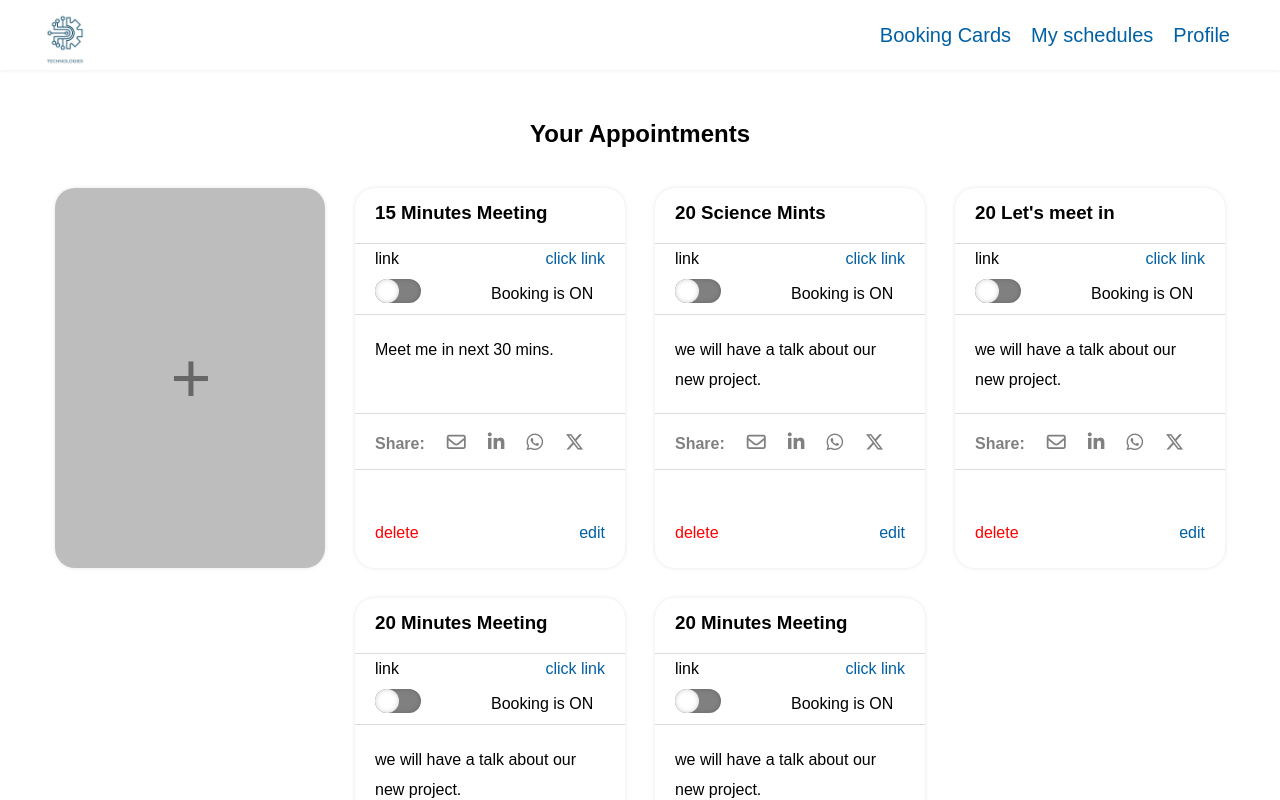
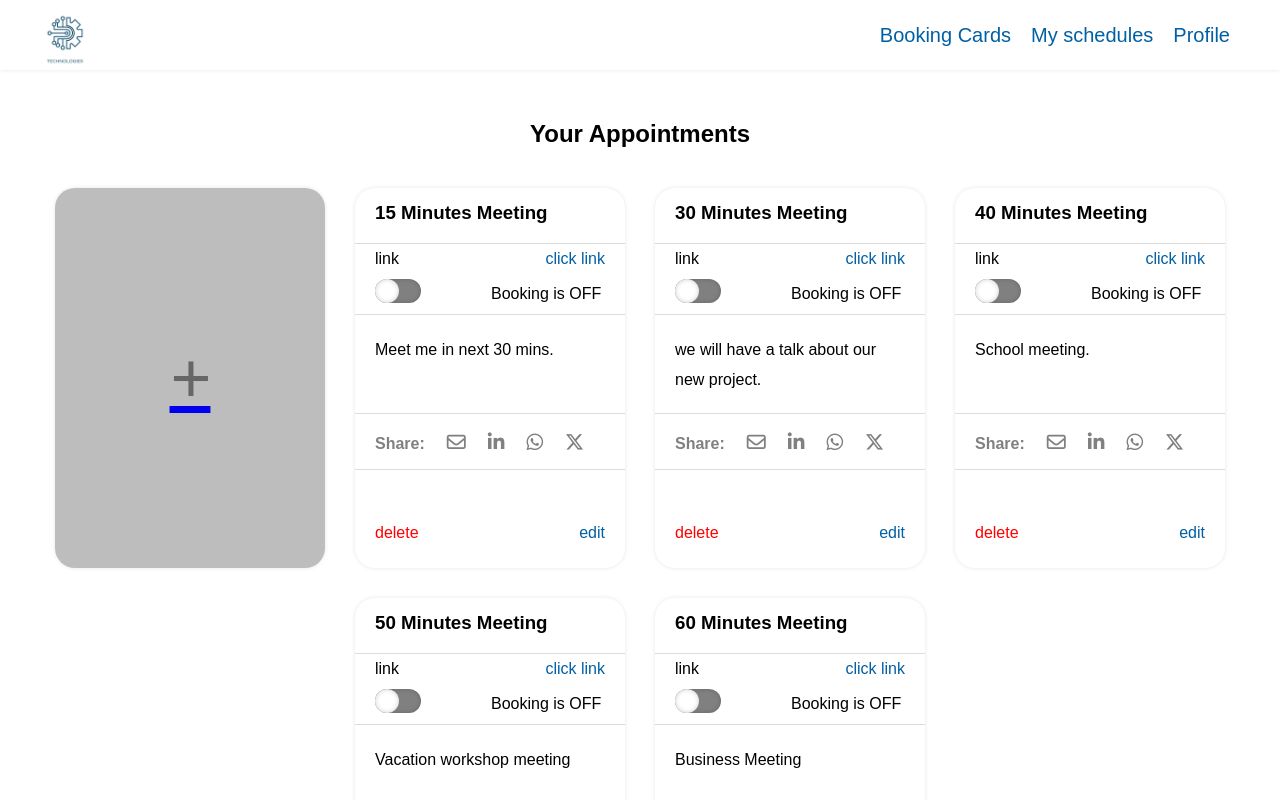
Before and after one commit to Saddamwassan/React, a React (Vite) app in the folder BookingApp/: page /dashboard in a window 1280 px wide. Shown: the top 800 px of the page. Built offline with nearby package versions, Linux system fonts and the light colour scheme; the HTML template or start-up script is replaced by a standard one.

Commit message:
added bookingform

```diff
--- a/BookingApp/src/App.jsx
+++ b/BookingApp/src/App.jsx
@@ -5,6 +5,7 @@ import {createBrowserRouter,RouterProvider} from 'react-router-dom'
 import Myschedules from "./components/Myschedules"
 import Profile from "./components/Profile"
 import Dashboard from "./components/dashboard"
+import BookingForm from "./components/BookingForm"
 export default function App(){
   const router = createBrowserRouter([
     {
@@ -22,6 +23,10 @@ export default function App(){
     {
       path:'/profile',
       element:<Profile/>
+    },
+    {
+      path:'/bookingform',
+      element:<BookingForm />
     }
   ])
   return(
--- /dev/null
+++ b/BookingApp/src/components/BookingForm.jsx
@@ -0,0 +1,9 @@
+import React from 'react'
+
+function BookingForm() {
+  return (
+    <div>BookingForm</div>
+  )
+}
+
+export default BookingForm
--- a/BookingApp/src/components/Card.jsx
+++ b/BookingApp/src/components/Card.jsx
@@ -1,6 +1,7 @@
-import React from 'react'
+import React ,{useState}from 'react'
 import "../styles/card.css"
 function Card({data}) {
+  const[isOn,setStatus] = useState(false);
   return (
     <div className='card'>
       <h3>{`${data.duration} ${data.title}`}</h3>
@@ -10,8 +11,8 @@ function Card({data}) {
       </div>
       {/* booking status  */}
       <div className="status">
-          <input className="slider" type="checkbox" />
-          <span>Booking is ON</span>
+          <input className="slider" type="checkbox" onClick = {()=>setStatus(isBooking=>!isBooking)}/>
+          <span>Booking is {isOn?"ON":"OFF"}</span>
       </div>
       <div className="description">
         <p>{data.description}</p>
--- a/BookingApp/src/components/Dbody.jsx
+++ b/BookingApp/src/components/Dbody.jsx
@@ -2,6 +2,7 @@ import React from 'react'
 import Card from './Card'
 // import "../styles/dashboard.css"
 import cardDetail from "./mydata"
+import { Link } from 'react-router-dom'
 function Dbody() {
   return (
     <div className='dbody'>
@@ -9,12 +10,14 @@ function Dbody() {
         <h2>Your Appointments</h2>
         </div>
         <div className="cards">
+        <Link to="../bookingform">
             <div className="addcard">
             <i className="fa-duotone fa-plus addcardicon"></i>
-            </div>
+        </div>
+        </Link>
        {
-        cardDetail.map((item)=>
-        <Card data={item}/>)
+        cardDetail.map((item,index)=>
+        <Card data={item} key={index}/>)
        }
 
 
--- a/BookingApp/src/components/Myschedules.jsx
+++ b/BookingApp/src/components/Myschedules.jsx
@@ -1,8 +1,12 @@
 import React from 'react'
+import Nav from './nav'
 
 function Myschedules() {
   return (
+    <>
+    <Nav/>
     <div>Myschedules</div>
+    </>
   )
 }
 
--- a/BookingApp/src/components/Profile.jsx
+++ b/BookingApp/src/components/Profile.jsx
@@ -1,8 +1,12 @@
 import React from 'react'
+import Nav from './nav'
 
 function Profile() {
   return (
+    <>
+    <Nav />
     <div>Profile</div>
+    </>
   )
 }
 
--- a/BookingApp/src/components/mydata.jsx
+++ b/BookingApp/src/components/mydata.jsx
@@ -7,32 +7,32 @@ export default[
        description:` Meet me in next 30 mins.`
     },
     {
-        title:"Science Mints",
-        duration:20,
-        day:"Saturday",
-        link:"some link",
-        description: "we will have a talk about our new project."
-     },
-     {
-        title:"Let's meet in ",
-        duration:20,
+      title:"Minutes Meeting",
+      duration:30,
         day:"Saturday",
         link:"some link",
         description: "we will have a talk about our new project."
      },
      {
         title:"Minutes Meeting",
-        duration:20,
+        duration:40,
         day:"Saturday",
         link:"some link",
-        description: "we will have a talk about our new project."
+        description: "School meeting."
      },
      {
         title:"Minutes Meeting",
-        duration:20,
+        duration:50,
         day:"Saturday",
         link:"some link",
-        description: "we will have a talk about our new project."
+        description: "Vacation workshop meeting"
+     },
+     {
+        title:"Minutes Meeting",
+        duration:60,
+        day:"Saturday",
+        link:"some link",
+        description: "Business Meeting"
      },
 
 ]
```
